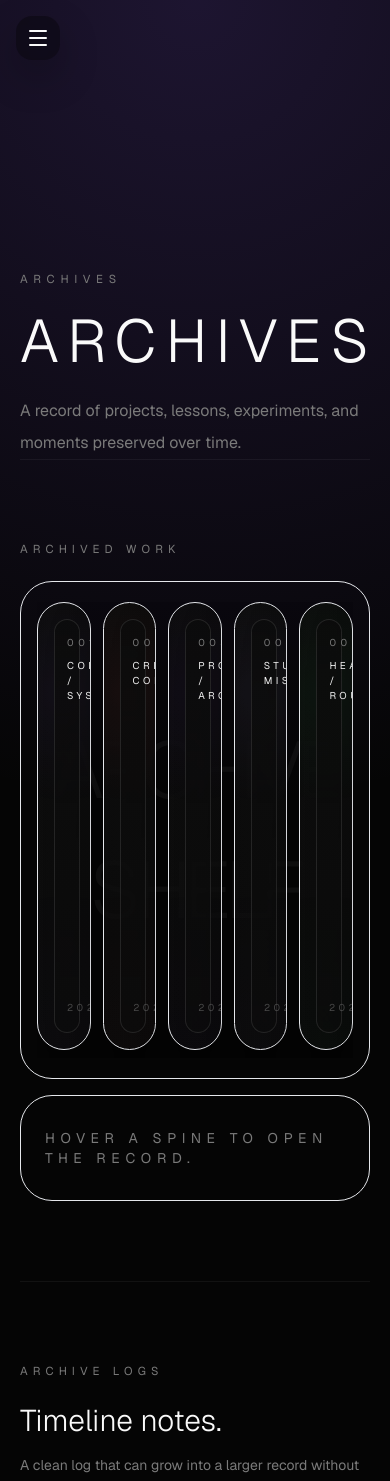
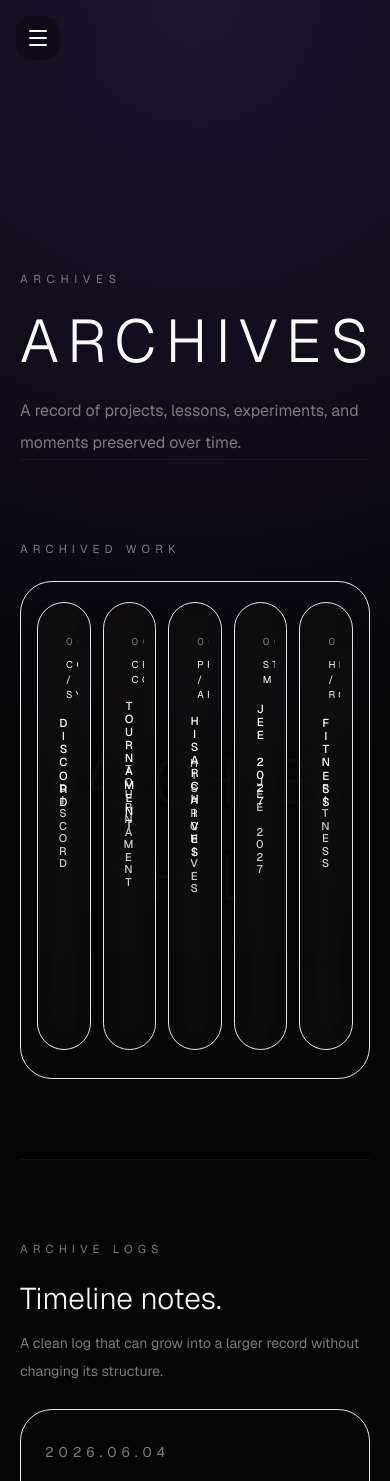
Before and after one commit to h4x-ansh/hisarchives, a Next.js app: page /archives in a window 390 px wide. Shown: the top 1481 px of the page. Built offline with nearby package versions, Linux system fonts and the light colour scheme.

Commit message:
Refine archive spine titles

```diff
--- a/components/archive-page.tsx
+++ b/components/archive-page.tsx
@@ -1,8 +1,8 @@
 "use client";
 
 import type { ReactNode } from "react";
-import { useState } from "react";
-import { motion, useReducedMotion } from "framer-motion";
+import { useEffect, useState } from "react";
+import { AnimatePresence, motion, useReducedMotion } from "framer-motion";
 import Link from "next/link";
 import { SiteHeader } from "@/components/site-header";
 
@@ -154,8 +154,10 @@ function ShelfSpine({
   onActivate: () => void;
 }) {
   const reduceMotion = useReducedMotion();
+  const archiveNumber = id.padStart(4, "0");
+  const spineTitle = getSpineTitle(title);
   const width = isActive
-    ? "clamp(19rem, 28vw, 24rem)"
+    ? "clamp(22rem, 60vw, 40rem)"
     : isNeighbor
       ? "clamp(3.55rem, 4.5vw, 4.35rem)"
       : "clamp(3.35rem, 4.2vw, 4.1rem)";
@@ -167,15 +169,12 @@ function ShelfSpine({
       whileInView={reduceMotion ? undefined : { opacity: 1, y: 0 }}
       viewport={{ once: true, amount: 0.45 }}
       transition={{ duration: 0.45, ease: [0.22, 1, 0.36, 1] }}
-      animate={{
-        width,
-        opacity: isActive ? 1 : 0.72,
-      }}
-      className="relative h-[28rem] flex-shrink-0 overflow-hidden rounded-[1.75rem] border border-white/8 bg-[linear-gradient(180deg,rgba(13,13,13,0.95),rgba(13,13,13,0.82))] shadow-[0_0_0_1px_rgba(255,255,255,0.02)]"
+      animate={{ width, opacity: isActive ? 1 : 0.72 }}
+      className="relative h-[28rem] flex-shrink-0 overflow-hidden rounded-[1.75rem] border border-white/8 bg-[linear-gradient(180deg,rgba(13,13,13,0.95),rgba(13,13,13,0.82))]"
       style={{
         boxShadow: isActive
-          ? `0 0 0 1px ${accent}24, 0 24px 90px rgba(0,0,0,0.38)`
-          : "0 18px 60px rgba(0,0,0,0.24)",
+          ? `0 0 0 1px ${accent}20, 0 18px 60px rgba(0,0,0,0.22)`
+          : "0 12px 36px rgba(0,0,0,0.14)",
       }}
       onMouseEnter={onActivate}
       onFocus={onActivate}
@@ -184,34 +183,56 @@ function ShelfSpine({
       <Link href={href} className="absolute inset-0 z-10" aria-label={title} />
       <div
         aria-hidden
-        className="pointer-events-none absolute inset-0 transition-opacity duration-300"
-        style={{
-          opacity: isActive ? 1 : 0.55,
-          backgroundImage: `radial-gradient(circle at 50% 20%, ${accent}18, transparent 32%), radial-gradient(circle at 50% 100%, ${accent}08, transparent 42%)`,
-        }}
-      />
-      <motion.div
-        aria-hidden
-        animate={reduceMotion ? undefined : { opacity: isActive ? [0.06, 0.12, 0.06] : 0.03 }}
-        transition={reduceMotion ? undefined : { duration: 8, repeat: Infinity, ease: "easeInOut" }}
         className="pointer-events-none absolute inset-0"
         style={{
-          background:
-            "linear-gradient(90deg, transparent 0%, rgba(255,255,255,0.04) 50%, transparent 100%)",
-          transform: isActive ? "translateX(0%)" : "translateX(-12%)",
+          opacity: isActive ? 1 : 0.35,
+          backgroundImage: `radial-gradient(circle at 50% 20%, ${accent}12, transparent 34%), radial-gradient(circle at 50% 100%, ${accent}05, transparent 44%)`,
         }}
       />
 
       <div className="relative flex h-full flex-col p-4 sm:p-5">
         <div
-          className="flex h-full flex-1 flex-col justify-between rounded-[1.25rem] border border-white/10 bg-black/25 px-3 py-4 backdrop-blur-[1px] transition-all duration-300"
+          className="relative flex h-full flex-1 flex-col justify-between overflow-hidden rounded-[1.1rem] bg-black/15 px-3 py-4"
           style={{
-            background:
-              isActive
-                ? "linear-gradient(180deg, rgba(13,13,13,0.9), rgba(13,13,13,0.7))"
-                : "linear-gradient(180deg, rgba(13,13,13,0.88), rgba(13,13,13,0.6))",
+            background: isActive
+              ? "linear-gradient(180deg, rgba(13,13,13,0.92), rgba(13,13,13,0.66))"
+              : "linear-gradient(180deg, rgba(13,13,13,0.86), rgba(13,13,13,0.54))",
           }}
         >
+          <motion.p
+            aria-hidden
+            animate={reduceMotion ? undefined : { opacity: isActive ? 0.022 : 0 }}
+            transition={reduceMotion ? undefined : { duration: 0.3 }}
+            className="pointer-events-none absolute inset-0 flex items-center justify-center select-none text-center text-[clamp(6rem,22vw,18rem)] font-light tracking-[-0.08em] text-white"
+          >
+            {archiveNumber}
+          </motion.p>
+
+          <motion.p
+            aria-hidden
+            animate={reduceMotion ? undefined : { opacity: isActive ? 0.02 : 0 }}
+            transition={reduceMotion ? undefined : { duration: 0.28 }}
+            className="pointer-events-none absolute inset-0 flex items-center justify-center select-none text-center text-[clamp(7rem,20vw,18rem)] font-light leading-none tracking-[-0.1em] text-white"
+          >
+            {itemWordFromTitle(title)}
+          </motion.p>
+
+          <motion.div
+            aria-hidden
+            animate={reduceMotion ? undefined : { opacity: isActive ? 0.95 : 0.8 }}
+            transition={reduceMotion ? undefined : { duration: 0.28 }}
+            className="pointer-events-none absolute inset-0 flex items-center justify-center"
+          >
+            <div className="flex select-none flex-col items-center justify-center gap-[0.12em] text-center text-[0.7rem] font-medium uppercase tracking-[0.55em] text-text/90">
+              {spineTitle.split("").map((character, index) => (
+                <span key={`${character}-${index}`} className="block leading-none">
+                  {character === " " ? "\u00a0" : character}
+                </span>
+              ))}
+            </div>
+          </motion.div>
+
+          <div className="relative z-10 flex h-full flex-col justify-between gap-3">
             <div className="flex items-start justify-between gap-3">
               <div className="space-y-2">
                 <p className="text-[0.62rem] uppercase tracking-[0.45em] text-muted">{id}</p>
@@ -222,60 +243,96 @@ function ShelfSpine({
               <p className="text-[0.6rem] uppercase tracking-[0.4em] text-muted/75">{status}</p>
             </div>
 
-          <div className="relative min-h-0 flex-1 overflow-hidden">
-            <motion.p
-              aria-hidden
-              animate={reduceMotion ? undefined : { opacity: isActive ? 0.05 : 0.02 }}
-              transition={reduceMotion ? undefined : { duration: 0.3 }}
-              className="pointer-events-none absolute inset-0 -top-2 select-none text-center text-[clamp(3.5rem,10vw,8rem)] font-light leading-none tracking-[-0.08em] text-text"
-              style={{
-                writingMode: "vertical-rl",
-                transform: "rotate(180deg)",
-              }}
+            <motion.div
+              animate={reduceMotion ? undefined : { x: isActive ? [0, 6, 0] : 0, y: isActive ? [0, -2, 0] : 0 }}
+              transition={reduceMotion ? undefined : { duration: 9, repeat: isActive ? Infinity : 0, ease: "easeInOut" }}
+              className="space-y-2"
             >
-              {word}
-            </motion.p>
-
-            <div className="relative z-10 flex h-full flex-col justify-end gap-4">
-              <div className="space-y-2">
-                <p className="text-[0.6rem] uppercase tracking-[0.45em] text-muted/70">Archive number</p>
-                <p className="text-sm uppercase tracking-[0.3em] text-text">{id}</p>
-              </div>
-
-              <div className="space-y-2">
+              {isActive ? (
+                <>
                   <motion.h3
-                  animate={reduceMotion ? undefined : { opacity: isActive ? 1 : 0, y: isActive ? 0 : 8 }}
+                    animate={reduceMotion ? undefined : { opacity: 1, y: 0 }}
                     transition={{ duration: 0.3, ease: [0.22, 1, 0.36, 1] }}
-                  className="text-2xl font-light tracking-wide text-text"
+                    className="text-3xl font-light tracking-wide text-text"
                   >
                     {title}
                   </motion.h3>
                   <motion.p
-                  animate={reduceMotion ? undefined : { opacity: isActive ? 1 : 0, y: isActive ? 0 : 10 }}
+                    animate={reduceMotion ? undefined : { opacity: 1, y: 0 }}
                     transition={{ duration: 0.32, ease: [0.22, 1, 0.36, 1] }}
-                  className="text-sm leading-7 text-muted"
+                    className="max-w-md text-sm leading-7 text-muted"
                   >
                     {description}
                   </motion.p>
+                </>
+              ) : (
+                <div className="flex h-full items-center justify-center">
+                  <div className="flex select-none flex-col items-center justify-center gap-[0.14em] text-center text-[0.72rem] font-medium uppercase tracking-[0.45em] text-text/90">
+                    {spineTitle.split("").map((character, index) => (
+                      <span key={`${character}-${index}`} className="block leading-none">
+                        {character === " " ? "\u00a0" : character}
+                      </span>
+                    ))}
                   </div>
                 </div>
-          </div>
+              )}
+            </motion.div>
 
             <motion.div
-            animate={reduceMotion ? undefined : { opacity: isActive ? 1 : 0.55 }}
+              animate={reduceMotion ? undefined : { opacity: isActive ? 1 : 0 }}
               transition={{ duration: 0.3 }}
-            className="mt-4 flex items-end justify-between border-t border-white/8 pt-3 text-[0.62rem] uppercase tracking-[0.35em] text-muted"
+              className="space-y-3 pt-1"
             >
-            <span>{year}</span>
-            <span
-              className="h-1.5 w-1.5 rounded-full"
-              style={{ backgroundColor: accent, boxShadow: `0 0 12px ${accent}` }}
-            />
+              <div className="grid grid-cols-2 gap-4 text-[0.62rem] uppercase tracking-[0.35em] text-muted">
+                <div>
+                  <p>Status</p>
+                  <p className="mt-1 inline-flex items-center gap-2 text-sm tracking-[0.2em] text-text">
+                    <span className="h-1.5 w-1.5 rounded-full" style={{ backgroundColor: accent, boxShadow: `0 0 10px ${accent}` }} />
+                    {status.toUpperCase()}
+                  </p>
+                </div>
+                <div>
+                  <p>Year</p>
+                  <p className="mt-1 text-sm tracking-[0.2em] text-text">{year}</p>
+                </div>
+              </div>
+              <div className="grid gap-2 text-[0.62rem] uppercase tracking-[0.35em] text-muted">
+                <div>
+                  <p>Archive number</p>
+                  <p className="mt-1 text-sm tracking-[0.3em] text-text">{id}</p>
+                </div>
+                <div>
+                  <p>Source</p>
+                  <Link href={href} className="mt-1 inline-flex text-sm tracking-[0.25em] text-text transition hover:text-muted">
+                    Learn more →
+                  </Link>
+                </div>
+              </div>
             </motion.div>
+          </div>
         </div>
       </div>
     </motion.div>
   );
+}
+
+function itemWordFromTitle(title: string) {
+  if (title === "Discord Automation") return "DISCORD";
+  if (title === "Tournament Platform") return "TOURNAMENT";
+  if (title === "HisArchives") return "HISARCHIVES";
+  if (title === "JEE 2027") return "JEE 2027";
+  if (title === "Fitness") return "FITNESS";
+  if (title === "Memories") return "MEMORIES";
+  return "NOTES";
+}
+
+function getSpineTitle(title: string) {
+  if (title === "JEE 2027") {
+    return title;
+  }
+
+  const [firstWord] = title.split(" ");
+  return firstWord.toUpperCase();
 }
 
 function TimelineEntry({
@@ -340,12 +397,77 @@ function StatusCard() {
 export function ArchivePage() {
   const reduceMotion = useReducedMotion();
   const [activeIndex, setActiveIndex] = useState<number | null>(null);
+  const [showLoader, setShowLoader] = useState(false);
+  const [loaderStep, setLoaderStep] = useState(0);
   const activeItem = activeIndex === null ? null : archivedWork[activeIndex];
+
+  useEffect(() => {
+    const seen = window.sessionStorage.getItem("hisarchives-archives-visited");
+
+    if (!seen) {
+      window.sessionStorage.setItem("hisarchives-archives-visited", "1");
+      setShowLoader(true);
+      setLoaderStep(0);
+
+      const stepTimer = window.setInterval(() => {
+        setLoaderStep((current) => Math.min(current + 1, 3));
+      }, 280);
+
+      const doneTimer = window.setTimeout(() => {
+        setShowLoader(false);
+        window.clearInterval(stepTimer);
+      }, 1320);
+
+      return () => {
+        window.clearInterval(stepTimer);
+        window.clearTimeout(doneTimer);
+      };
+    }
+
+    setShowLoader(false);
+  }, []);
 
   return (
     <main className="relative isolate overflow-hidden bg-bg text-text">
       <div aria-hidden className="pointer-events-none absolute inset-0 bg-archive-grid bg-[length:100%_100%,112px_112px] opacity-[0.08]" />
       <div aria-hidden className="pointer-events-none absolute inset-0 bg-[radial-gradient(circle_at_top,rgba(139,92,246,0.18),transparent_30%),radial-gradient(circle_at_bottom_right,rgba(255,255,255,0.05),transparent_25%)]" />
+
+      <AnimatePresence>
+        {showLoader ? (
+          <motion.div
+            key="archive-loader"
+            initial={{ opacity: 1 }}
+            animate={{ opacity: 1 }}
+            exit={{ opacity: 0 }}
+            transition={{ duration: 0.45, ease: "easeOut" }}
+            className="fixed inset-0 z-50 flex items-center justify-center bg-bg/96 px-6"
+          >
+            <motion.div
+              initial={{ opacity: 0, y: 10 }}
+              animate={{ opacity: 1, y: 0 }}
+              transition={{ duration: 0.4, ease: [0.22, 1, 0.36, 1] }}
+              className="w-full max-w-md space-y-4 text-center"
+            >
+              {[
+                "ACCESSING ARCHIVE...",
+                "LOADING RECORDS...",
+                "VERIFYING INDEX...",
+                "11 RECORDS FOUND",
+              ].map((line, index) => (
+                <motion.p
+                  key={line}
+                  initial={{ opacity: 0, y: 8 }}
+                  animate={{ opacity: loaderStep >= index ? 1 : 0.12, y: 0 }}
+                  transition={{ duration: 0.28, ease: "easeOut" }}
+                  className="text-sm uppercase tracking-[0.45em] text-text"
+                >
+                  {line}
+                </motion.p>
+              ))}
+            </motion.div>
+          </motion.div>
+        ) : null}
+      </AnimatePresence>
 
       <div className="relative mx-auto flex w-full max-w-7xl flex-col px-5 pb-24 pt-5 sm:px-8 lg:px-12">
         <SiteHeader activePath="/archives" />
@@ -367,17 +489,39 @@ export function ArchivePage() {
           </motion.div>
         </section>
 
-        <section className="border-t border-white/5 py-20 sm:py-28">
+        <section className="relative border-t border-white/5 py-20 sm:py-28">
           <div className="space-y-6">
             <p className="text-[0.72rem] uppercase tracking-[0.45em] text-muted">Archived Work</p>
             <div className="space-y-4" onMouseLeave={() => setActiveIndex(null)}>
               <div className="relative overflow-hidden rounded-[2rem] border border-white/8 bg-surface/60 px-4 py-5 sm:px-6">
-                <div
+                <AnimatePresence mode="wait">
+                  {activeItem ? (
+                    <motion.div
+                      key={activeItem.word}
+                      initial={{ opacity: 0 }}
+                      animate={{ opacity: 0.05 }}
+                      exit={{ opacity: 0 }}
+                      transition={{ duration: 0.35, ease: "easeOut" }}
                       aria-hidden
-                  className="pointer-events-none absolute inset-0 flex items-center justify-center text-center text-[clamp(5rem,18vw,16rem)] font-light tracking-[-0.08em] text-white/5"
+                      className="pointer-events-none absolute inset-0 flex items-center justify-center text-center text-[clamp(6rem,22vw,18rem)] font-light tracking-[-0.08em] text-white"
                     >
-                  {activeItem?.word ?? "ARCHIVE SHELF"}
-                </div>
+                      {activeItem.word}
+                    </motion.div>
+                  ) : (
+                    <motion.div
+                      key="archive-shelf"
+                      initial={{ opacity: 0 }}
+                      animate={{ opacity: 0.03 }}
+                      exit={{ opacity: 0 }}
+                      transition={{ duration: 0.3, ease: "easeOut" }}
+                      aria-hidden
+                      className="pointer-events-none absolute inset-0 flex items-center justify-center text-center text-[clamp(4rem,16vw,14rem)] font-light tracking-[-0.08em] text-white"
+                    >
+                      ARCHIVE SHELF
+                    </motion.div>
+                  )}
+                </AnimatePresence>
+
                 <div className="relative flex gap-3 overflow-x-auto pb-2 [scrollbar-width:none] [-ms-overflow-style:none] [&::-webkit-scrollbar]:hidden lg:gap-4">
                   {archivedWork.map((item, index) => {
                     const isActive = activeIndex === index;
@@ -403,48 +547,6 @@ export function ArchivePage() {
                   })}
                 </div>
               </div>
-
-              {activeItem ? (
-                <motion.div
-                  key={activeItem.id}
-                  initial={reduceMotion ? false : { opacity: 0, y: 14 }}
-                  animate={reduceMotion ? undefined : { opacity: 1, y: 0 }}
-                  transition={{ duration: 0.45, ease: [0.22, 1, 0.36, 1] }}
-                  className="grid gap-4 rounded-[2rem] border border-white/8 bg-surface/60 p-6 sm:grid-cols-[1.4fr_0.6fr] sm:p-8"
-                >
-                  <div className="space-y-4">
-                    <p className="text-[0.65rem] uppercase tracking-[0.45em] text-muted">
-                      Focus record {activeItem.id}
-                    </p>
-                    <h2 className="text-3xl font-light tracking-wide sm:text-5xl">
-                      {activeItem.title}
-                    </h2>
-                    <p className="max-w-2xl text-sm leading-7 text-muted">
-                      {activeItem.description}
-                    </p>
-                  </div>
-                  <div className="grid gap-4 border-t border-white/8 pt-4 text-sm uppercase tracking-[0.28em] text-muted sm:border-l sm:border-t-0 sm:pl-6 sm:pt-0">
-                    <div>
-                      <p>Year</p>
-                      <p className="mt-1 text-text">{activeItem.year}</p>
-                    </div>
-                    <div>
-                      <p>Status</p>
-                      <p className="mt-1 text-text">{activeItem.status}</p>
-                    </div>
-                    <div>
-                      <p>Archive source</p>
-                      <Link href={activeItem.href} className="mt-1 inline-flex text-text transition hover:text-muted">
-                        Open record
-                      </Link>
-                    </div>
-                  </div>
-                </motion.div>
-              ) : (
-                <div className="rounded-[2rem] border border-white/8 bg-surface/40 px-6 py-8 text-sm uppercase tracking-[0.4em] text-muted">
-                  Hover a spine to open the record.
-                </div>
-              )}
             </div>
           </div>
         </section>
```
Lines whose indentation alone changed are shown as unchanged.
